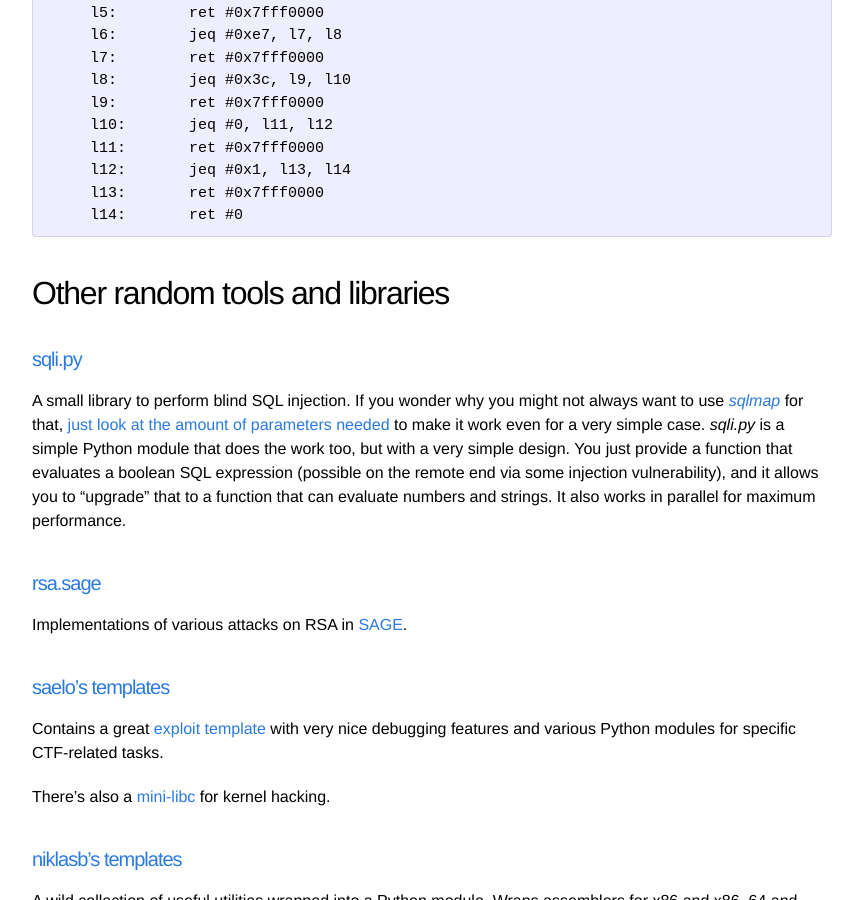
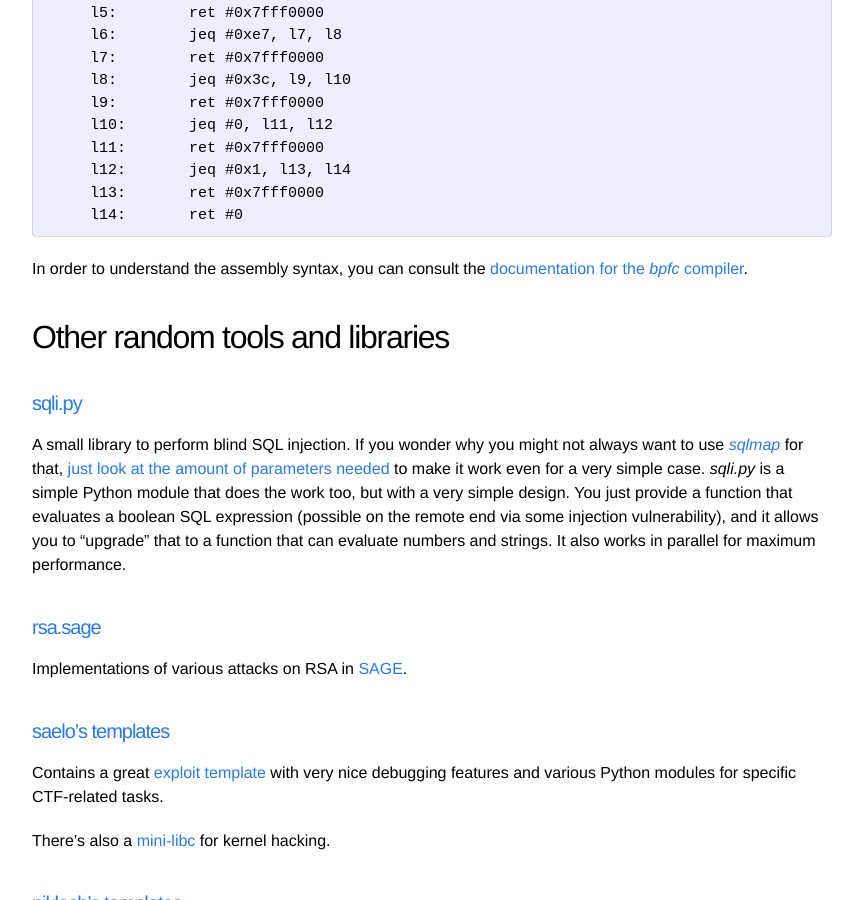
Before and after one commit to kitctf/www, a Jekyll site: the page built from _posts/2016-01-04-tools.md, in a window 1280 px wide and 900 px high, scrolled down 2823 px. Shown: the whole window, without its empty margins (208-1071 px from the left). Built offline with Jekyll 4.4.1, drawn with Linux system fonts in a browser that asks for light colours.

Commit message:
update tools post

```diff
--- a/_posts/2016-01-04-tools.md
+++ b/_posts/2016-01-04-tools.md
@@ -145,6 +145,9 @@
          l13:	ret #0x7fff0000
          l14:	ret #0
 
+In order to understand the assembly syntax, you can consult the
+[documentation for the *bpfc* compiler](http://man7.org/linux/man-pages/man8/bpfc.8.htm).
+
 ## Other random tools and libraries
 
 #### [sqli.py](https://github.com/niklasb/ctf-tools/sqli.py)
```
